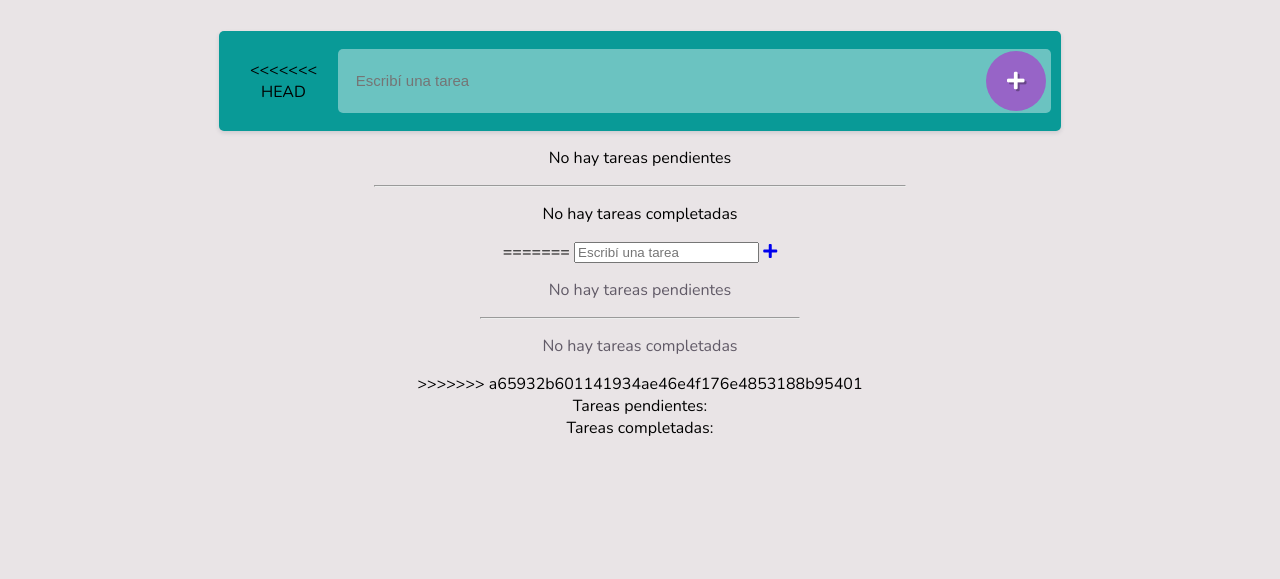
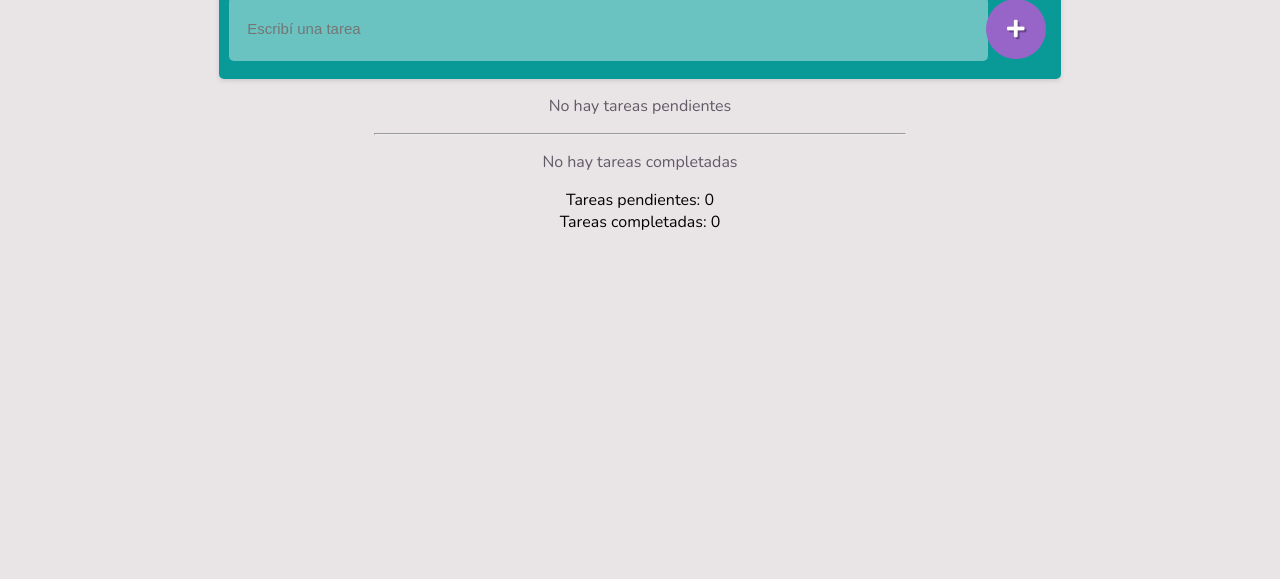
Before and after one commit to MalenaLucero/TP2-GracielaFernandaMalena, a plain HTML site: page index.html in a window 1280 px wide. Shown: the part 221-800 px from the top of the page. Drawn offline with nearby package versions, Linux system fonts and the light colour scheme.

Commit message:
html limpio

```diff
--- a/index.html
+++ b/index.html
@@ -8,37 +8,16 @@
     <link rel="stylesheet" type="text/css" href="styles/style.css">
     <link rel="stylesheet" href="https://use.fontawesome.com/releases/v5.8.2/css/all.css" integrity="sha384-oS3vJWv+0UjzBfQzYUhtDYW+Pj2yciDJxpsK1OYPAYjqT085Qq/1cq5FLXAZQ7Ay" crossorigin="anonymous">
     <link href="https://fonts.googleapis.com/css?family=Pacifico&display=swap" rel="stylesheet">
-<<<<<<< HEAD
     <link href="https://fonts.googleapis.com/css?family=Nunito&display=swap" rel="stylesheet">
-=======
     <link href="https://fonts.googleapis.com/css?family=Permanent+Marker&display=swap" rel="stylesheet">
-<<<<<<< HEAD
-    <script src="index-v2.js" type="text/javascript"></script>
-</head>
-<body onload="printItems">
-=======
->>>>>>> ab8a7d45c7f9f705ee6ad77a811a142759792c68
     <script src="indexlimpio.js" type="text/javascript"></script>
 </head>
 <body onload="loadedPage()">
->>>>>>> a65932b601141934ae46e4f176e4853188b95401
     <header>
         <h1 class="pageTitle">To-do list:
             <input class="toDoTitle" id="titleInput" placeholder="Tipo de lista"></h1>
     </header>
     <div class="input">
-<<<<<<< HEAD
-        <input id="textInput" placeholder="Escribí una tarea">
-        <a href="#" class="addButton" onclick="sendTask()"><i class="fas fa-plus"></i></a>
-    </div>
-    <main class="container">
-        <p id="textPending">No hay tareas pendientes</p>
-        <ul id="listPending"></ul>
-        <hr>
-        <p id="textComplete">No hay tareas completadas</p>
-        <ul id="listComplete">
-
-=======
         <input id="textInput" placeholder="Escribí una tarea" onkeypress="handleKeyPress(event)">
         <a href="#" class="addButton" onclick="printTask()"><i class="fas fa-plus"></i></a>
     </div>
@@ -61,7 +40,6 @@
                     </i>
                 </div>
             </li>-->
->>>>>>> a65932b601141934ae46e4f176e4853188b95401
         </ul>
         <div id="taskCounter">
             <div>Tareas pendientes: <span id="counterPending"></span></div>
```
